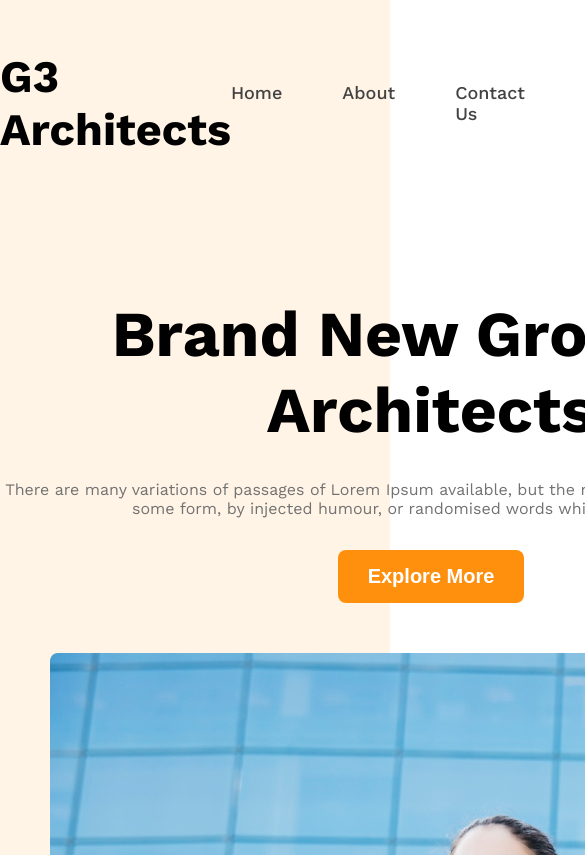
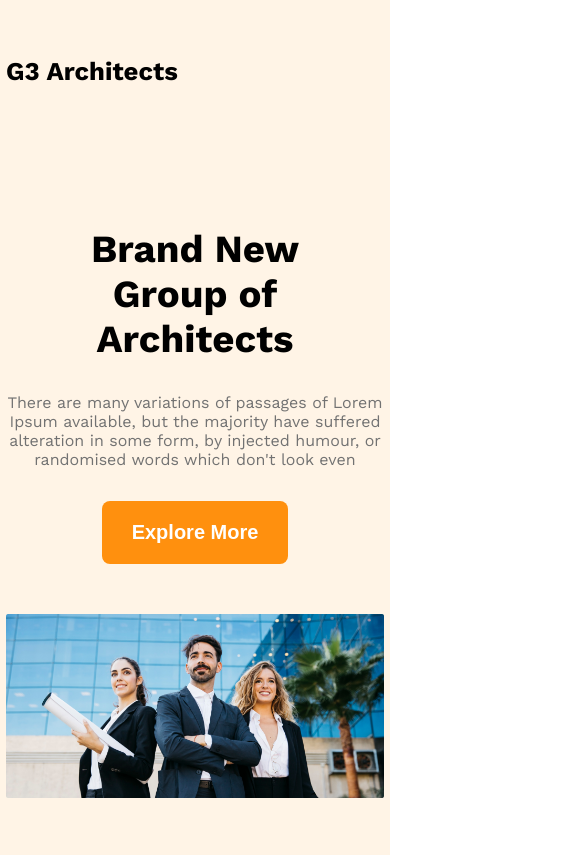
Before and after one commit to hasnaAbdullah/PH-CLASS-PROJECT-THREE, a plain HTML site: page index.html in a window 390 px wide. Shown: the top 855 px of the page, 585 px wide, since content can reach past the window. Drawn offline with nearby package versions, Linux system fonts and the light colour scheme.

Commit message:
I have added mobile responsive style for header section

```diff
--- a/index.html
+++ b/index.html
@@ -25,8 +25,8 @@
         </nav>
         <div class="banner">
           <div class="banner-content">
-            <h1>Brand New Group of Architects</h1>
-            <p>
+            <h1 class="banner-title">Brand New Group of Architects</h1>
+            <p class="banner-description">
               There are many variations of passages of Lorem Ipsum available,
               but the majority have suffered alteration in some form, by
               injected humour, or randomised words which don't look even
--- a/styles/style.css
+++ b/styles/style.css
@@ -23,6 +23,7 @@ body:not(i) {
   --orange: rgba(255, 144, 14);
   --lightOrange: rgba(255, 144, 14, 10%);
 }
+/* shared styles start*/
 a {
   font-size: 18px;
 }
@@ -36,17 +37,17 @@ p {
   background-color: var(--orange);
   color: var(--deepWhite);
   border-radius: 8px;
-  padding: 15px 30px;
+  padding: 20px 30px;
   border: none;
 }
-h2 {
-  font-size: 45px;
+h3 {
+  font-size: 2.8rem;
 }
 h1 {
-  font-size: 64px;
+  font-size: 4rem;
 }
 h4 {
-  font-size: 20px;
+  font-size: 1.5rem;
   font-weight: 600;
 }
 header,
@@ -55,7 +56,7 @@ main {
   max-width: 1440px;
   margin: 0 auto;
 }
-/* shared styles start*/
+
 .display-flex {
   display: flex;
 }
@@ -67,9 +68,10 @@ main {
 
 .header-container {
   background-color: var(--lightOrange);
+  width: 100%;
 }
-header {
-}
+/* header {
+} */
 header .navbar {
   justify-content: space-between;
   padding-top: 50px;
@@ -82,6 +84,7 @@ header .navbar {
 .nav-links .nav-link {
   text-decoration: none;
   color: var(--darkTwo);
+  font-size: 1.1rem;
   font-weight: 500;
   transition: color 0.4s;
 }
@@ -92,13 +95,35 @@ header .navbar {
   margin-top: 140px;
 }
 .banner-content {
-  width: 862px;
+  width: 75%;
   margin: 0 auto;
   text-align: center;
 }
-.banner-content p {
+.banner-title {
+  width: 60%;
+  margin: 0 auto;
+}
+.banner-content .banner-description {
   margin: 32px 0;
 }
 .banner-profile-pic img {
-  margin: 50px; /*problem one */
+  margin: 50px 0; /*problem one */
+  width: 100%;
 }
+@media screen and (max-width: 576px) {
+  header {
+    padding: 6px;
+  }
+  .brand {
+    font-size: 1.6rem;
+  }
+  .nav-links {
+    display: none;
+  }
+  .banner-content {
+    width: 100%;
+  }
+  .banner-title {
+    font-size: 2.4rem;
+  }
+}
```
